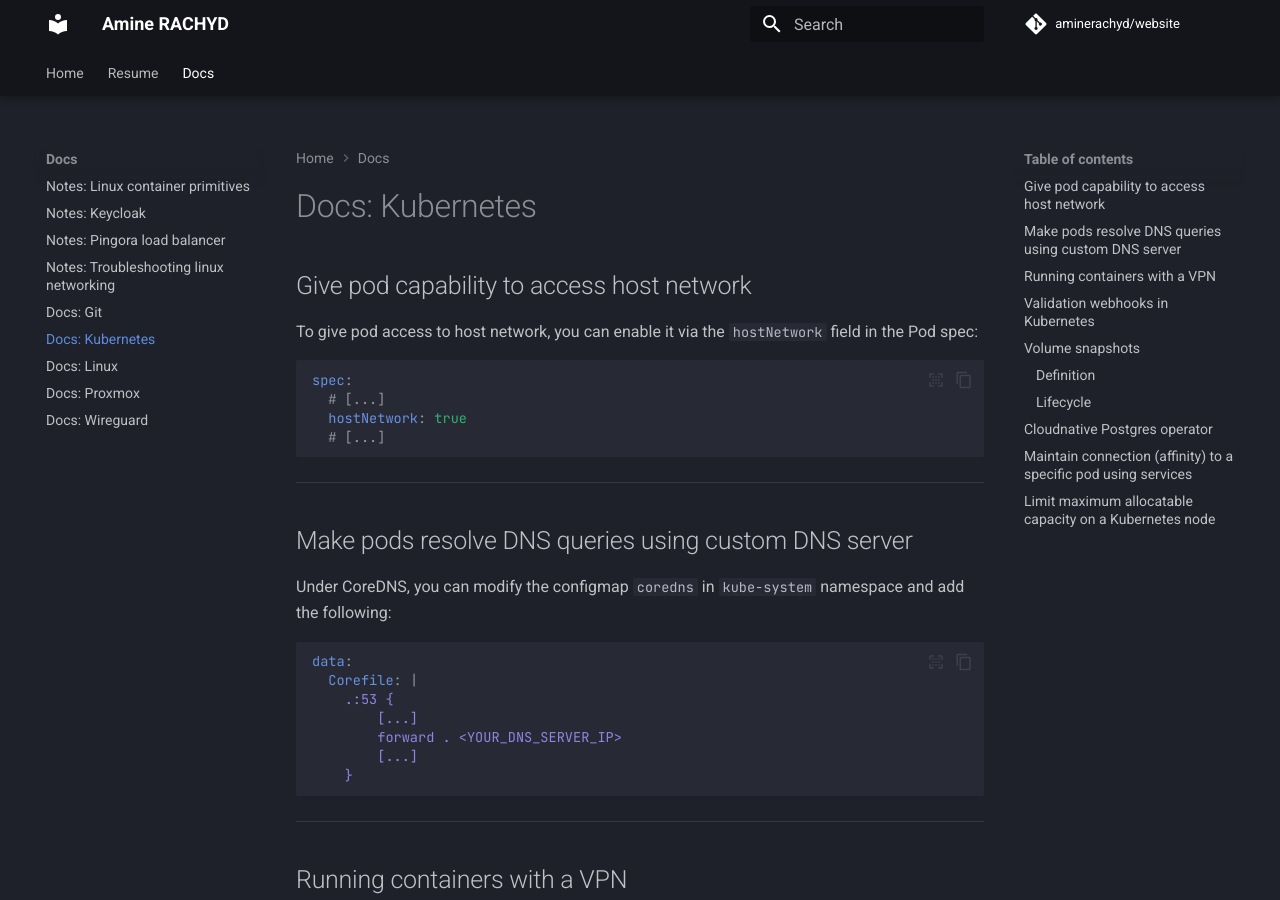
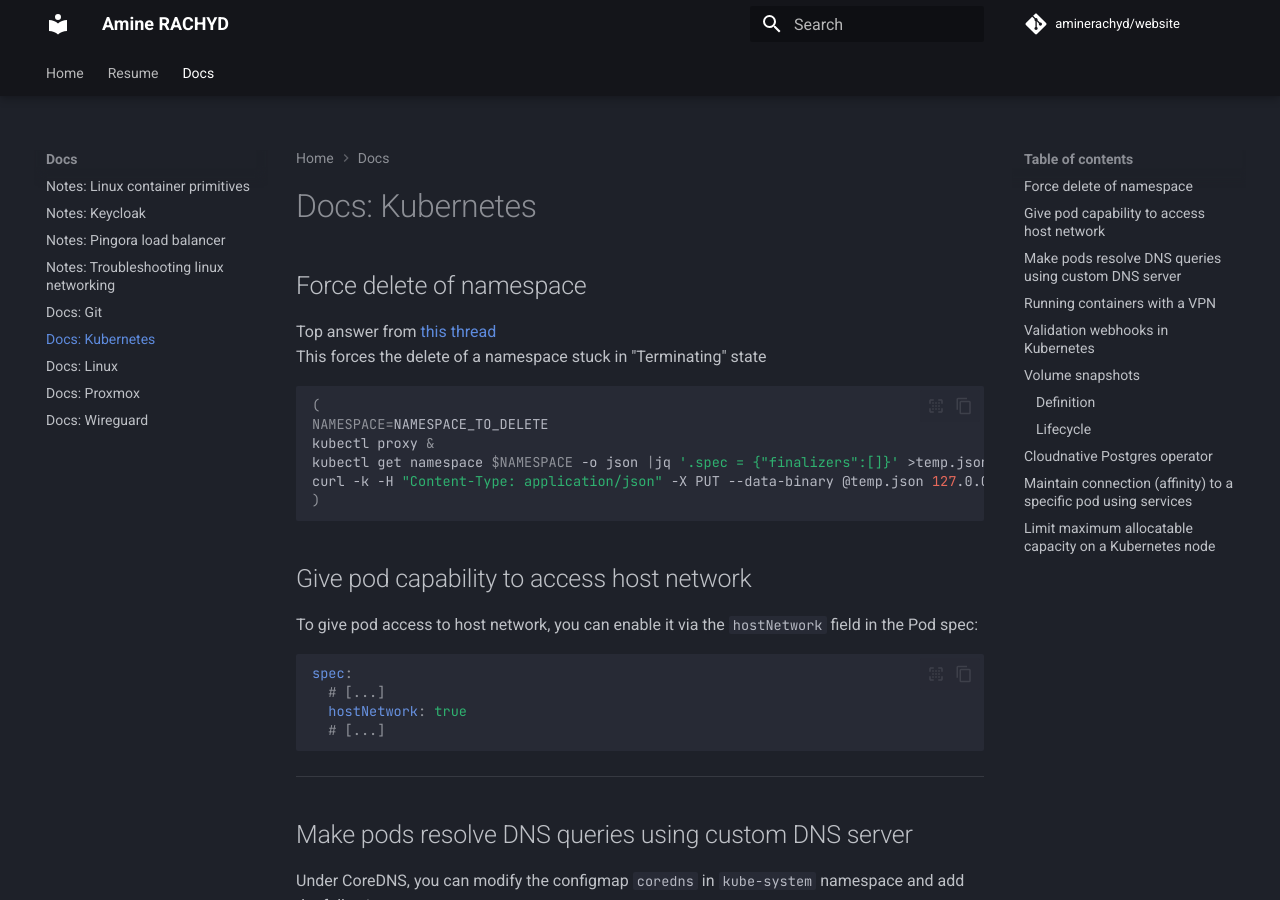
Before and after one commit to aminerachyd/website, an MkDocs documentation site: the page built from docs/Docs/kubernetes.md, in a window 1280 px wide and 900 px high. Built offline with MkDocs 1.6.1 and Material for MkDocs 9.7.7, drawn with Linux system fonts in a browser that asks for light colours; comment, search, counter and statistics services are not loaded.

Commit message:
update kubernetes doc

````diff
--- a/docs/Docs/kubernetes.md
+++ b/docs/Docs/kubernetes.md
@@ -1,4 +1,17 @@
 # Docs: Kubernetes
+
+## Force delete of namespace
+
+Top answer from [this thread](https://stackoverflow.com/a/53661717)
+This forces the delete of a namespace stuck in "Terminating" state
+```bash
+(
+NAMESPACE=NAMESPACE_TO_DELETE
+kubectl proxy &
+kubectl get namespace $NAMESPACE -o json |jq '.spec = {"finalizers":[]}' >temp.json
+curl -k -H "Content-Type: application/json" -X PUT --data-binary @temp.json 127.0.0.1:8001/api/v1/namespaces/$NAMESPACE/finalize
+)
+```
 
 ## Give pod capability to access host network
 
````
